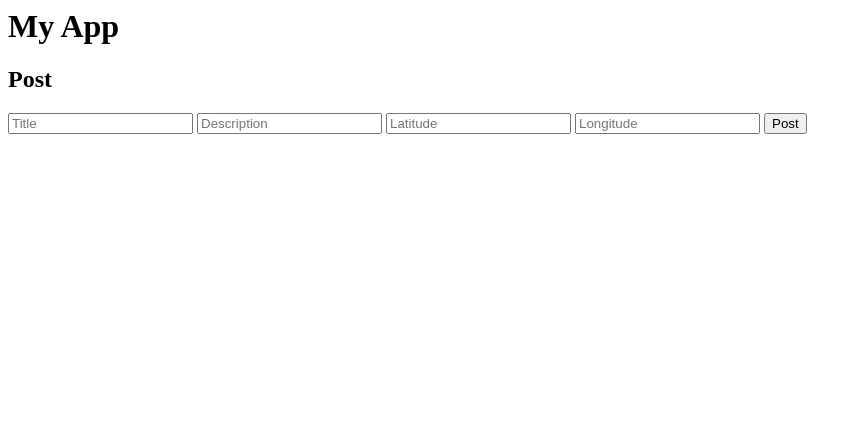
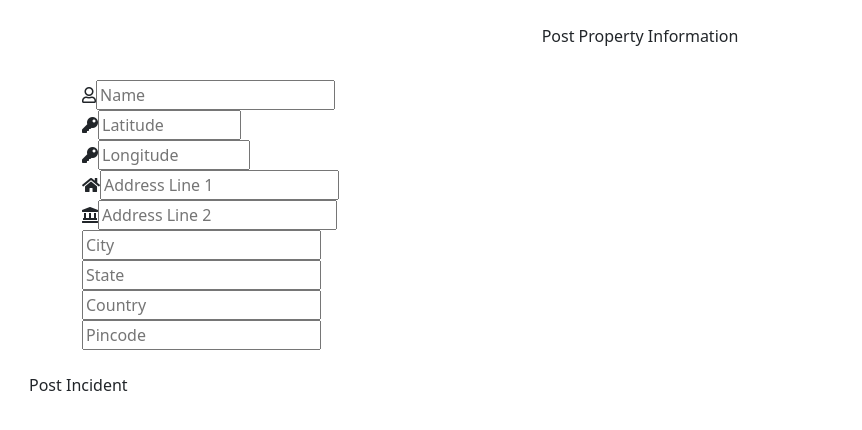
Before and after one commit to kunjpatel1402/IT314_project_30, a Django app: template Code/project/myApp/templates/myApp/PostProperty.html in a window 1280 px wide. Shown: the top 430 px of the page, without its empty margins (0-862 px from the left). Run offline with Django 4.2, Linux system fonts and the light colour scheme; the template is opened without the code that fills it, so the values that code supplies are empty; some libraries are stand-ins or nearby versions.

Commit message:
updated the PostProperty html file

```diff
--- a/Code/project/myApp/templates/myApp/PostProperty.html
+++ b/Code/project/myApp/templates/myApp/PostProperty.html
@@ -1,17 +1,95 @@
-<html>
-    <head>
-        <title>Post</title>
-    </head>
-    <body>
-        <h1>My App</h1>
-        <h2>Post</h2>
-        <form action = "/myApp/postProperty/" method="post">
+<!DOCTYPE html>
+<html lang="en">
+<head>
+	<meta charset="UTF-8">
+	<meta http-equiv="X-UA-Compatible" content="IE=edge">
+	<meta name="viewport" content="width=device-width, initial-scale=1.0">
+    <link rel="stylesheet" href="https://cdn.jsdelivr.net/npm/bootstrap@5.0.0-beta1/dist/css/bootstrap.min.css">
+	<link rel="stylesheet" href="https://use.fontawesome.com/releases/v5.7.2/css/all.css">
+	{% load static %}
+    <link rel="stylesheet" href="{%static 'myApp/postProperty.css'%}" type = "text/css">
+    <title>Document</title>
+</head>
+<body>
+	<div class="wrapper">
+        <div class="text-center mt-4 name">
+            Post Property Information
+        </div>
+        <form class="p-3 mt-3" action = "/myApp/postProperty/" method="post">
             {% csrf_token %}
-            <input type="text" name="Title" placeholder="Title" />
-            <input type="text" name="Description" placeholder="Description" />
-            <input type="number" step = "0.00001" name="Latitude" placeholder="Latitude" />
-            <input type="number" step = "0.00001" name="Longitude" placeholder="Longitude" />
-            <button>Post</button>
+            <div class="container">
+                <div class="row">
+                    <div class = "column">
+                        <div class="form-field d-flex align-items-center">
+                            <span class="far fa-user"></span>
+                            <input type="text" name="author" placeholder="Name" required/>
+                        </div>
+                    </div>
+                </div>
+                <div class="row">
+                    <div class = "column">
+                        <div class="form-field d-flex align-items-center">
+                            <span class="fas fa-key"></span>
+                            <input type="number" step = "0.0001" name="Latitude" placeholder="Latitude" min="-90" max="90" required/>
+                        </div>
+                    </div>
+                    <div class = "column">
+                        <div class="form-field d-flex align-items-center ">
+                            <span class="fas fa-key"></span>
+                            <input type="number" step = "0.0001" name="Longitude" placeholder="Longitude" min="-180" max="180" required/>
+                        </div>
+                    </div>
+                </div>
+                <div class="row">
+                    <div class = "column">
+                        <div class="form-field d-flex align-items-center">
+                            <span class="fas fa-home"></span>
+                            <input type="text" name="address_line_1" placeholder="Address Line 1" required/>
+                        </div>
+                    </div>
+                </div>
+                <div class="row">
+                    <div class="column">
+                        <div class="form-field d-flex align-items-center">
+                            <span class="fas fa-landmark"></span>
+                            <input type="text" name="address_line_2" placeholder="Address Line 2" required/>
+                        </div>
+                    </div>
+                </div>
+                <div class="row">
+                    <div class = "column">
+                        <div class="form-field d-flex align-items-center">
+                            <!-- <span class="fas fa-city"></span> -->
+                            <input type="text" name="city" placeholder="City" required/>
+                        </div>
+                    </div>
+                    <div class = "column">
+                        <div class="form-field d-flex align-items-center">
+                            <!-- <span class="far fa-user"></span> -->
+                            <input type="text" name="state" placeholder="State" required/>
+                        </div>
+                    </div>
+                </div>
+                <div class="row">
+                    <div class = "column">
+                        <div class="form-field d-flex align-items-center">
+                                <!-- <span class="fa-solid fa-flag"></span> -->
+                            <input type="text" name="country" placeholder="Country" required/>
+                        </div>
+                    </div>
+                    <div class="column">
+                        <div class="form-field d-flex align-items-center">
+                            <!-- <span class="bi bi-pin-map"></span> -->
+                            <input type="number" name="pincode" placeholder="Pincode" required/>
+                        </div>
+                    </div>
+                        <!-- <textarea name="Description" id="Description" cols="53" rows="10" placeholder="Add Description" required></textarea> -->
+                    </div>
+                </div>
+            <button class="btn mt-3">Post Incident</button>
         </form>
-    </body>
+    </div>
+	<script src="https://cdn.jsdelivr.net/npm/bootstrap@5.0.0-beta1/dist/js/bootstrap.bundle.min.js"></script>
+	<script src="https://cdnjs.cloudflare.com/ajax/libs/jquery/3.2.1/jquery.min.js"></script>
+</body>
 </html>
```
